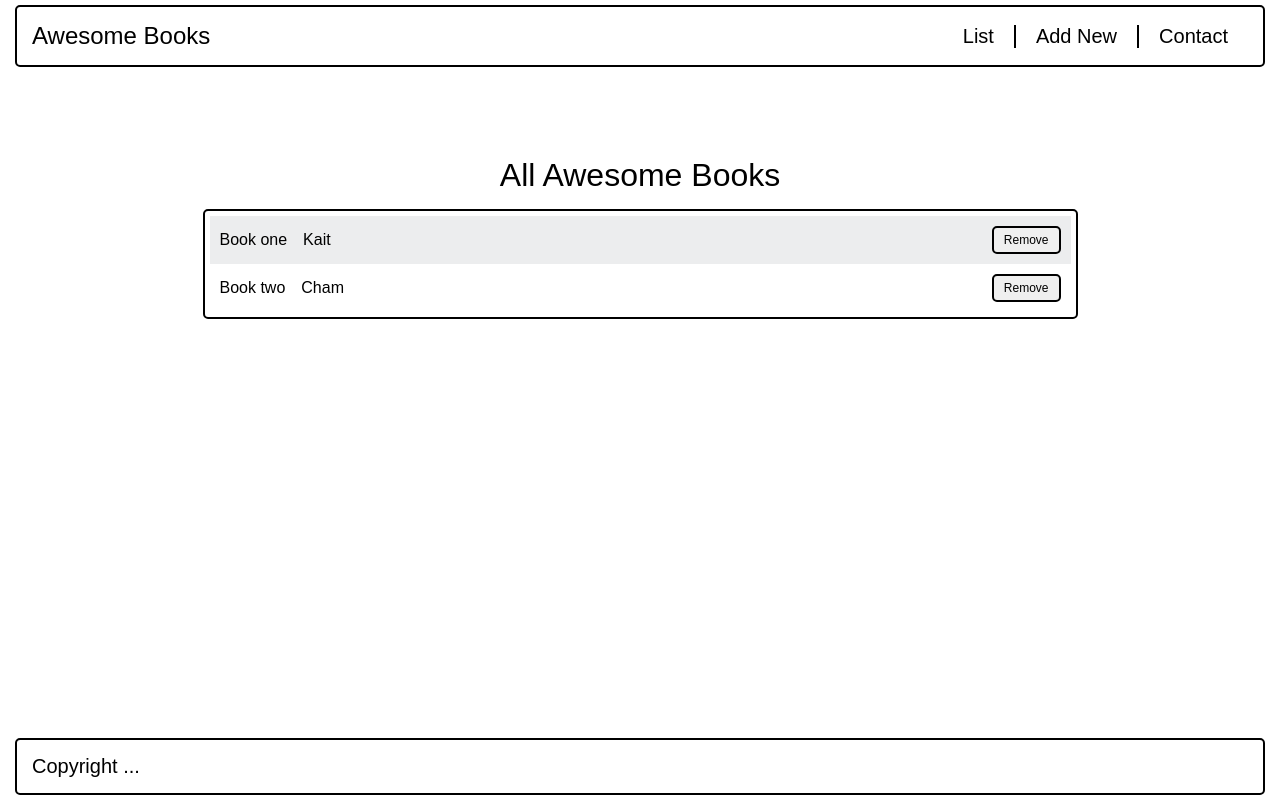
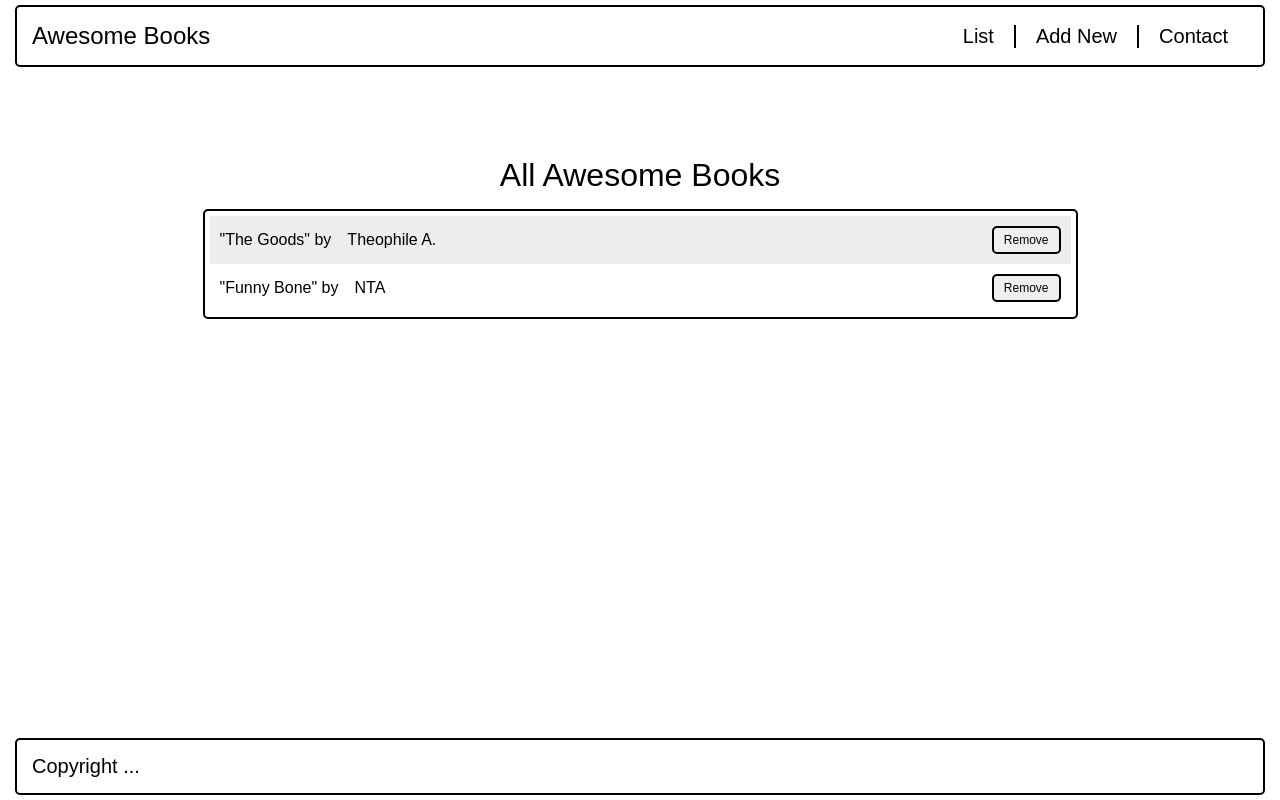
Before and after one commit to Theophileaseh/Awesome-Books-ES6, a website with bundled scripts: page index.html in a window 1280 px wide. Built offline with nearby package versions, Linux system fonts and the light colour scheme.

Commit message:
File update

```diff
--- a/index.css
+++ b/index.css
@@ -12,7 +12,7 @@ body {
 }
 
 .menu-link-color {
-  color: skyblue;
+  color: skyblue !important;
 }
 
 .date-time {
--- a/index.html
+++ b/index.html
@@ -6,6 +6,7 @@
   <meta name="viewport" content="width=device-width, initial-scale=1.0">
   <title>Awesome Books</title>
   <link href="index.css" rel="stylesheet">
+  <link href="img/favicon.png" rel="shortcut icon" type="image/x-icon">
 </head>
 <body>
 
--- a/modules/storage.js
+++ b/modules/storage.js
@@ -13,7 +13,7 @@ export const addBook = () => {
       booksCode += `
         <div class="book changeColor">
             <div class="sub-book">
-              <p>${title}</p>
+              <p>"${title}" by</p>
               <p>${author}</p>
             </div>
             <button type="submit" class="delete" onclick='removeBook("${title}")'>Remove</button>
@@ -23,7 +23,7 @@ export const addBook = () => {
       booksCode += `
         <div class="book">
           <div class="sub-book">
-            <p>${title}</p>
+            <p>"${title}" by</p>
             <p>${author}</p>
           </div>
           <button type="submit" class="delete" onclick='removeBook("${title}")'>Remove</button>
@@ -45,12 +45,12 @@ window.addEventListener('DOMContentLoaded', () => {
   if (books === null) {
     booksArray = [
       {
-        title: 'Book one',
-        author: 'Kait',
+        title: 'The Goods',
+        author: 'Theophile A.',
       },
       {
-        title: 'Book two',
-        author: 'Cham',
+        title: 'Funny Bone',
+        author: 'NTA',
       },
     ];
   } else {
```
Also changed, not shown: README.md (added), img/Screenshot.png (added), img/favicon.png (added).
